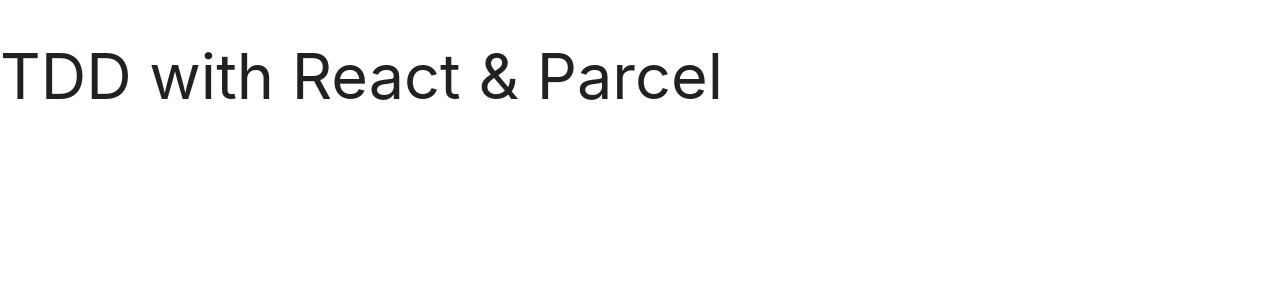
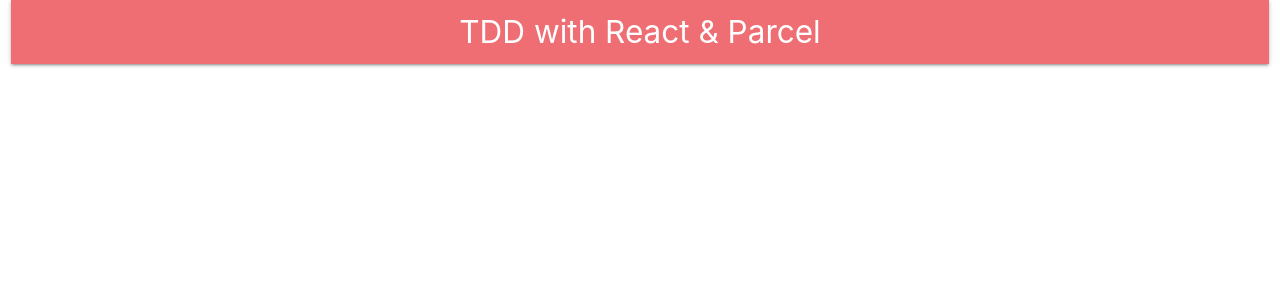
Before and after one commit to kpcn/react-tdd, a React (Vite) app: page / in a window 1280 px wide. Shown: the top 300 px of the page. Built offline with nearby package versions, Linux system fonts and the light colour scheme.

Commit message:
Update test cases for App & RestaurantListPage

```diff
--- a/src/App.js
+++ b/src/App.js
@@ -1,7 +1,13 @@
 import React from "react";
+import { Col, Row } from "react-materialize";
+import RestaurantListPage from "./RestaurantListPage";
 
 const App = () => {
-  return <h1>TDD with React & Parcel</h1>;
+  return (
+    <div>
+      <RestaurantListPage />
+    </div>
+  );
 };
 
 export default App;
--- a/src/RestaurantListPage.js
+++ b/src/RestaurantListPage.js
@@ -1,7 +1,23 @@
 import React, { Component } from "react";
+import { Row, Col, Navbar, Icon, NavItem } from "react-materialize";
 
 export default class RestaurantListPage extends Component {
   render() {
-    return <div></div>;
+    return (
+      <Row>
+        <Col s={12} m={12} l={12} xl={12}>
+          <Navbar
+            brand={
+              <a className="brand-logo" href="#">
+                TDD with React & Parcel
+              </a>
+            }
+            centerLogo
+            id="mobile-nav"
+            menuIcon={<Icon>menu</Icon>}
+          ></Navbar>
+        </Col>
+      </Row>
+    );
   }
 }
```
Also changed, not shown: 2 other files (tests, documents, lock files or other folders).
